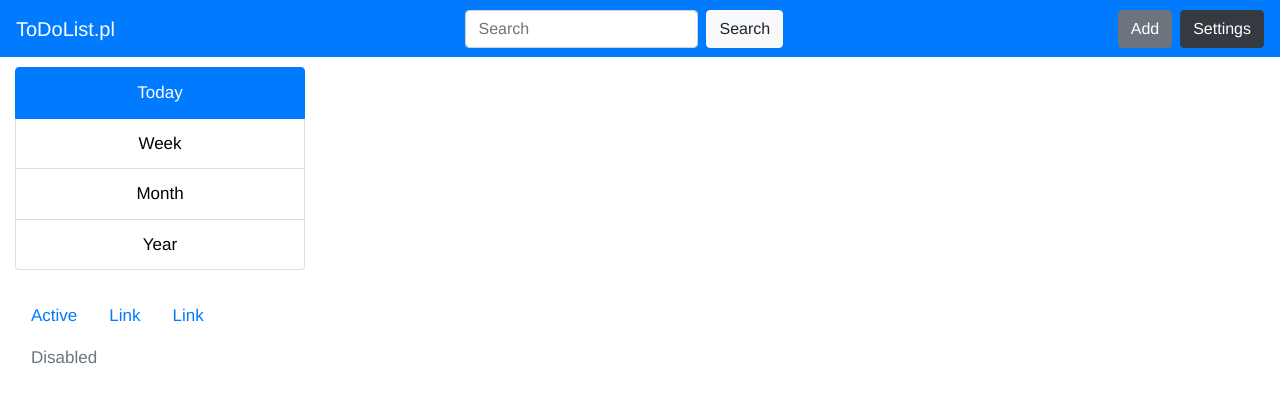
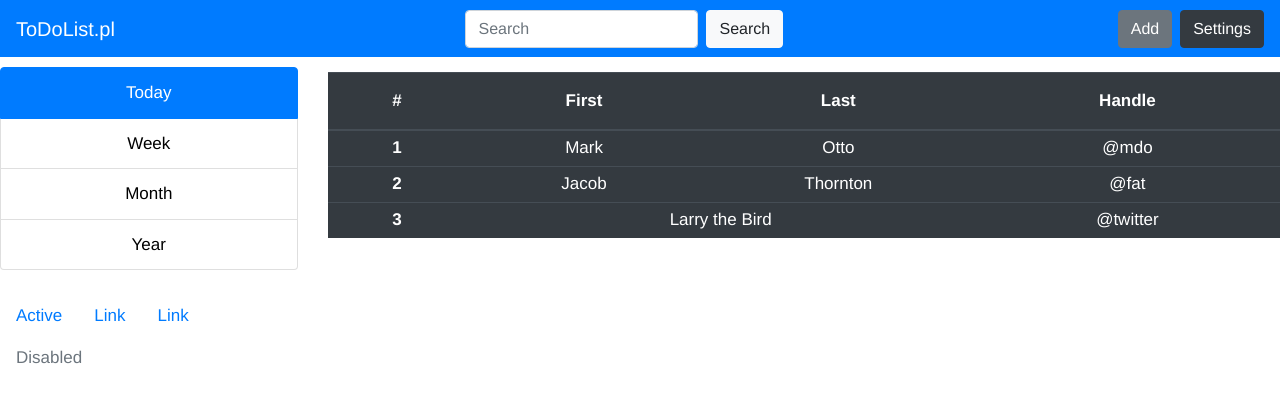
Before and after one commit to dominikLannister/todolistV2, a Vue app: page / in a window 1280 px wide. Shown: the top 402 px of the page. Built offline with nearby package versions, Linux system fonts and the light colour scheme.

Commit message:
create Main commponent

```diff
--- /dev/null
+++ b/src/components/Main.vue
@@ -0,0 +1,57 @@
+<template lang="html">
+ <main class="col-9">
+   <table class="table table-sm table-dark">
+    <thead>
+      <tr class="header">
+        <th scope="col">#</th>
+        <th scope="col">First</th>
+        <th scope="col">Last</th>
+        <th scope="col">Handle</th>
+      </tr>
+    </thead>
+    <tbody>
+      <tr>
+        <th scope="row">1</th>
+        <td>Mark</td>
+        <td>Otto</td>
+        <td>@mdo</td>
+      </tr>
+      <tr>
+        <th scope="row">2</th>
+        <td>Jacob</td>
+        <td>Thornton</td>
+        <td>@fat</td>
+      </tr>
+      <tr>
+        <th scope="row">3</th>
+        <td colspan="2">Larry the Bird</td>
+        <td>@twitter</td>
+      </tr>
+    </tbody>
+  </table>
+ </main>
+</template>
+
+<script>
+export default {
+  name: 'Main'
+}
+</script>
+
+<style lang="scss">
+
+ main
+ {
+   margin-top: 15px;
+
+   .header
+   {
+     height: 57px;
+
+     th
+     {
+       padding: 15px;
+     }
+   }
+ }
+</style>
--- a/src/views/Home.vue
+++ b/src/views/Home.vue
@@ -1,7 +1,10 @@
 <template>
   <div class="home">
     <Navbar msg="Welcome to Your Vue.js App"/>
-    <Aside />
+    <div class="row">
+      <Aside />
+      <Main />
+    </div>
   </div>
 </template>
 
@@ -9,13 +12,14 @@
 // @ is an alias to /src
 import Navbar from '@/components/Navbar.vue'
 import Aside from '@/components/Aside.vue'
-
+import Main from '@/components/Main.vue'
 
 export default {
   name: 'home',
   components: {
     Navbar,
-    Aside
+    Aside,
+    Main
   }
 }
 </script>
```
